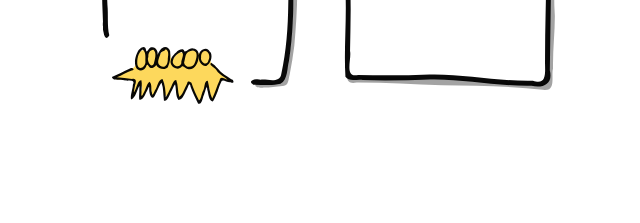
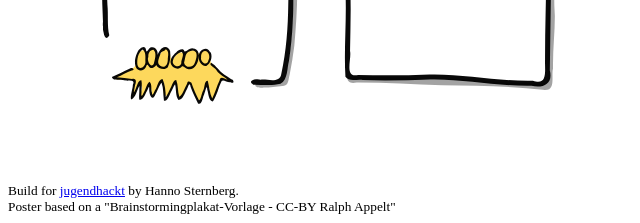
Before and after one commit to Jugendhackt/brainstorming-poster-gallery, a Flask app: template templates/poster.html in a window 1280 px wide. Shown: the part 790-1013 px from the top of the page, without its empty margins (0-640 px from the left). Before the commit the page ends 894 px from the top, so only its background shows below. Run offline with Flask 2, Linux system fonts and the light colour scheme; the template is opened without the code that fills it: most values are stand-ins (such as "Sample title", 1, 10 or a date in 2020).

Commit message:
Give credit where credit is due

```diff
--- a/templates/poster.html
+++ b/templates/poster.html
@@ -50,6 +50,11 @@
             {% endfor %}
         </div>
 
+        <footer>
+            <small>Build for <a href="jugendhackt.org">jugendhackt</a> by Hanno Sternberg.</small><br />
+            <small>Poster based on a "Brainstormingplakat-Vorlage - CC-BY Ralph Appelt"</small>
+        </footer>
+
     </body>
 
 </html>
```
